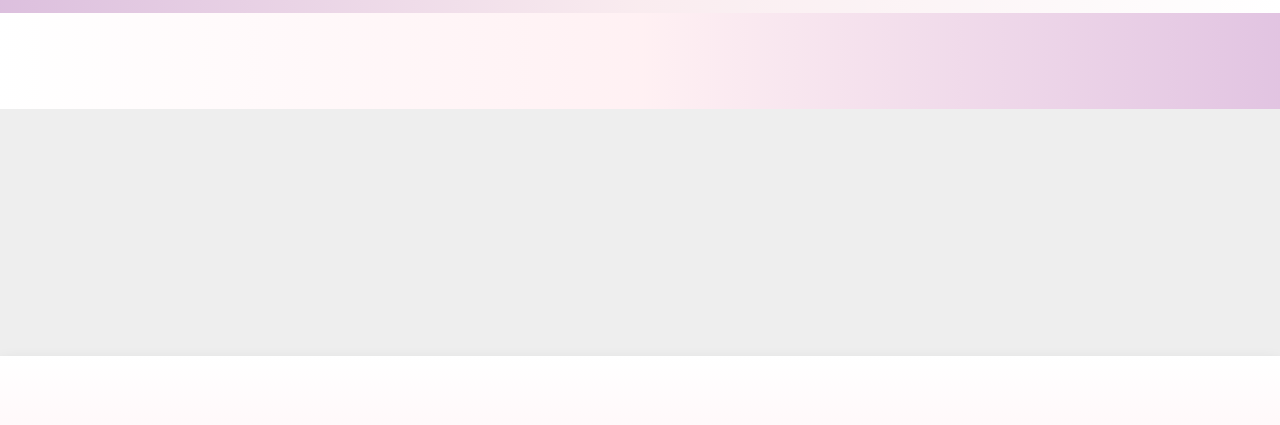
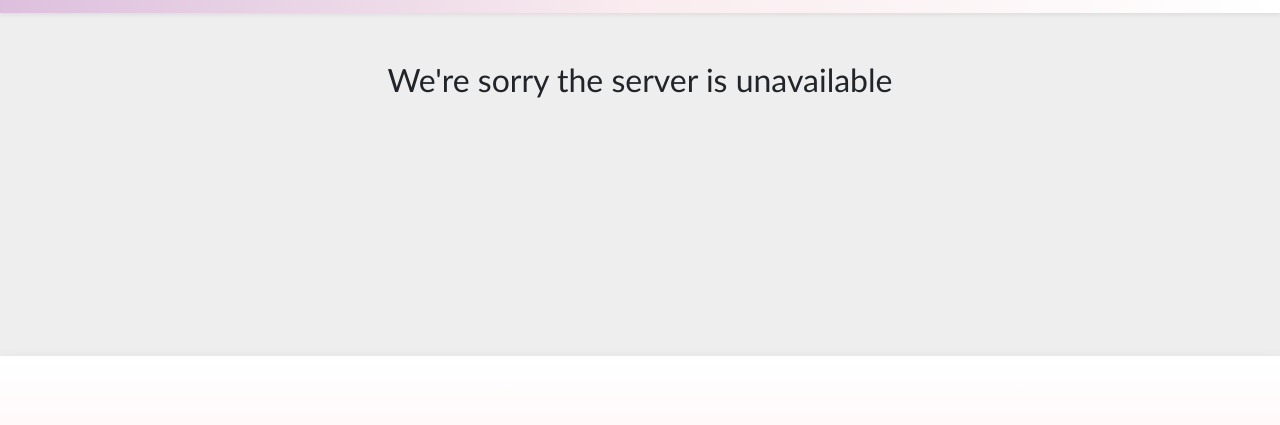
Before and after one commit to jjoslin07/Orinoco, a plain HTML site: page product.html in a window 1280 px wide. Shown: the part 129-554 px from the top of the page. Drawn offline with nearby package versions, Linux system fonts and the light colour scheme; no server answers.

Commit message:
Delete unused JavaScript

```diff
--- a/js/product.js
+++ b/js/product.js
@@ -1,31 +1,23 @@
 /**
  * This function is used to make an Api request from the backend-server
+ * and display an error message for the user if the server can't be reached
+ * or is unavailable.
  */
 
-makeRequest = () => {
         const qureyString = window.location.search;
         const urlParam = new URLSearchParams(qureyString);
         const id = urlParam.get('id');
-        return fetch('http://localhost:3000/api/teddies/' + id)
+         fetch('http://localhost:3000/api/teddies/' + id)
         .then(function (httpBodyResponse) {
             return httpBodyResponse.json()
         })
         .then(response => {
             createPage(response)
         })
-        .catch(function (error) {
-            alert (
-                "We\'re sorry the server is unavailable"
-            )
+        .catch(error => {
+            console.log(error)
+            document.getElementById('productImageRow').innerHTML = '<h2 class = "mx-auto mt-5 text-center"> We\'re sorry the server is unavailable</h2>';
         })
-}
-
-callForApi  = async () => {
-    const requestPromise = makeRequest();
-    const response = requestPromise;
-}
-
-callForApi();
 
 /**
  * Function to create the individual product page for each unique id
```
Also changed, not shown: index.html (+1 -1 lines).
